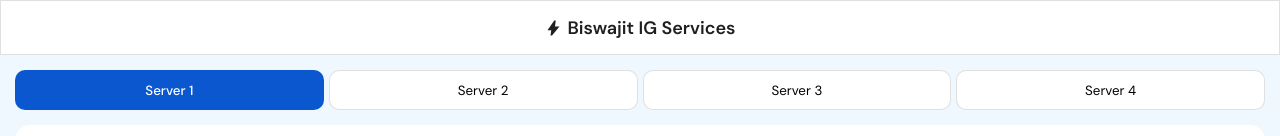
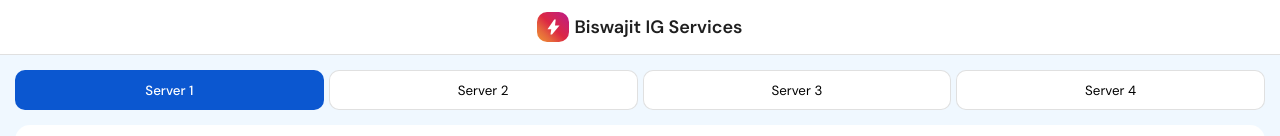
Before and after one commit to iambiswajitdas/ig, a website: page public/index.html in a window 1280 px wide. Shown: the top 136 px of the page. Drawn offline with nearby package versions, Linux system fonts and the light colour scheme.

Commit message:
Update styles.css added iglogo header

```diff
--- a/public/styles.css
+++ b/public/styles.css
@@ -28,13 +28,21 @@ body {
 header {
     width: 100%;
     height: 55px;
-    border: 1px solid rgba(0,0,0,0.12);
+    border-bottom: 1px solid rgba(0,0,0,0.12);
     display: flex;
     justify-content: center;
     align-items: center;
     font-size: 18px;
     font-weight: 600;
     background: #fff;
+}
+
+header span.icon {
+    margin-right: 9px;
+    background: linear-gradient(45deg, #f09433 0%, #e6683c 25%, #dc2743 50%, #cc2366 75%, #bc1888 100%);
+    padding: 4px 7px;
+    border-radius: 10px;
+    color: #fff;
 }
 
 .servers {
```
